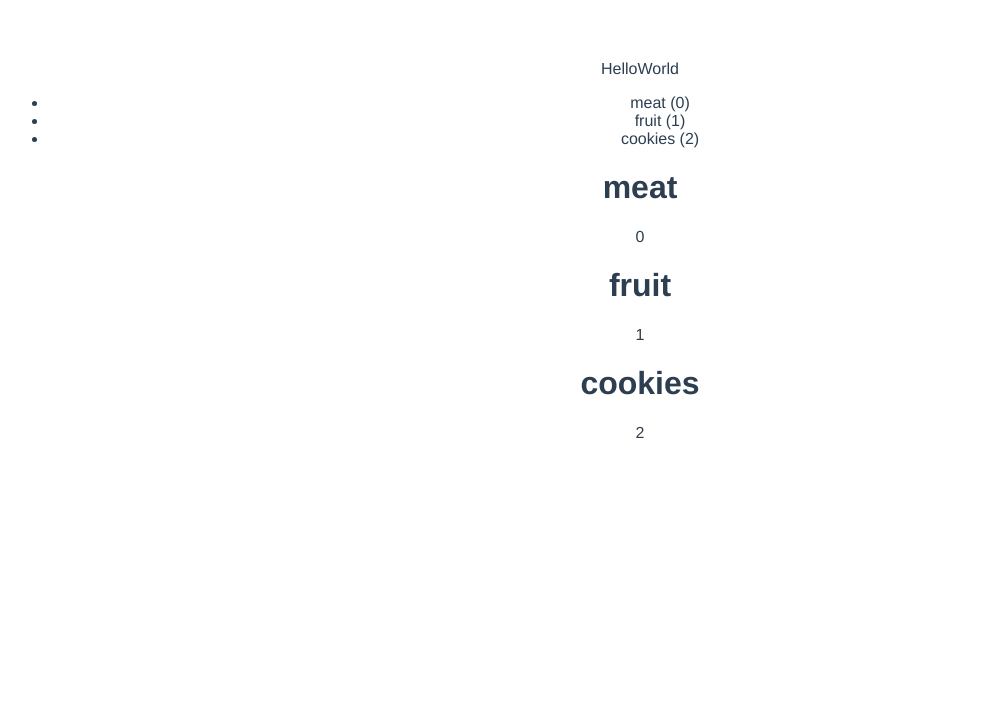
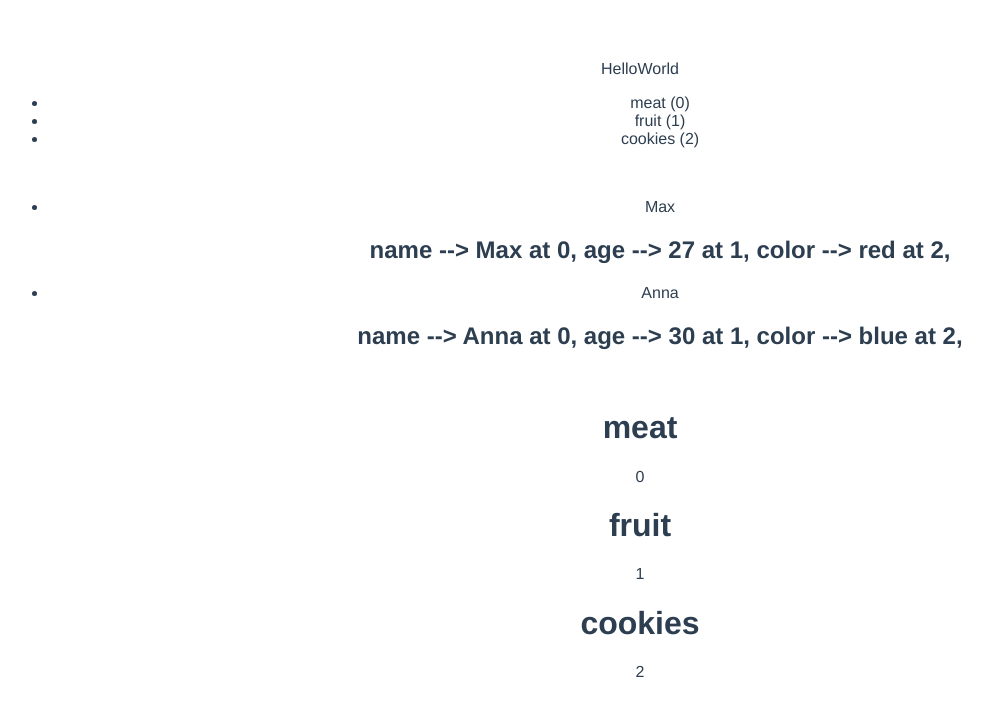
Before and after one commit to ukenny/vue-misc, a Vue app: page / in a window 1280 px wide. Shown: the top 716 px of the page, without its empty margins (0-993 px from the left). Built offline with nearby package versions, Linux system fonts and the light colour scheme.

Commit message:
Looping through objects, properties of objects, and extracting their keys

```diff
--- a/src/components/VueFor.vue
+++ b/src/components/VueFor.vue
@@ -5,6 +5,19 @@
         {{ ingredient }} ({{ i }})
       </li>
     </ul>
+    <br />
+    <ul>
+      <li v-for="person in persons" v-bind:key="person.name">
+        {{ person.name }}
+        <br />
+        <h2>
+          <span v-for="(value, key, index) in person" v-bind:key="value">
+            {{ key }} --> {{ value }} at {{ index }},
+          </span>
+        </h2>
+      </li>
+    </ul>
+    <br />
     <template v-for="(ingredient, index) in ingredients">
       <h1 v-bind:key="ingredient">{{ ingredient }}</h1>
       <p v-bind:key="index">{{ index }}</p>
```
